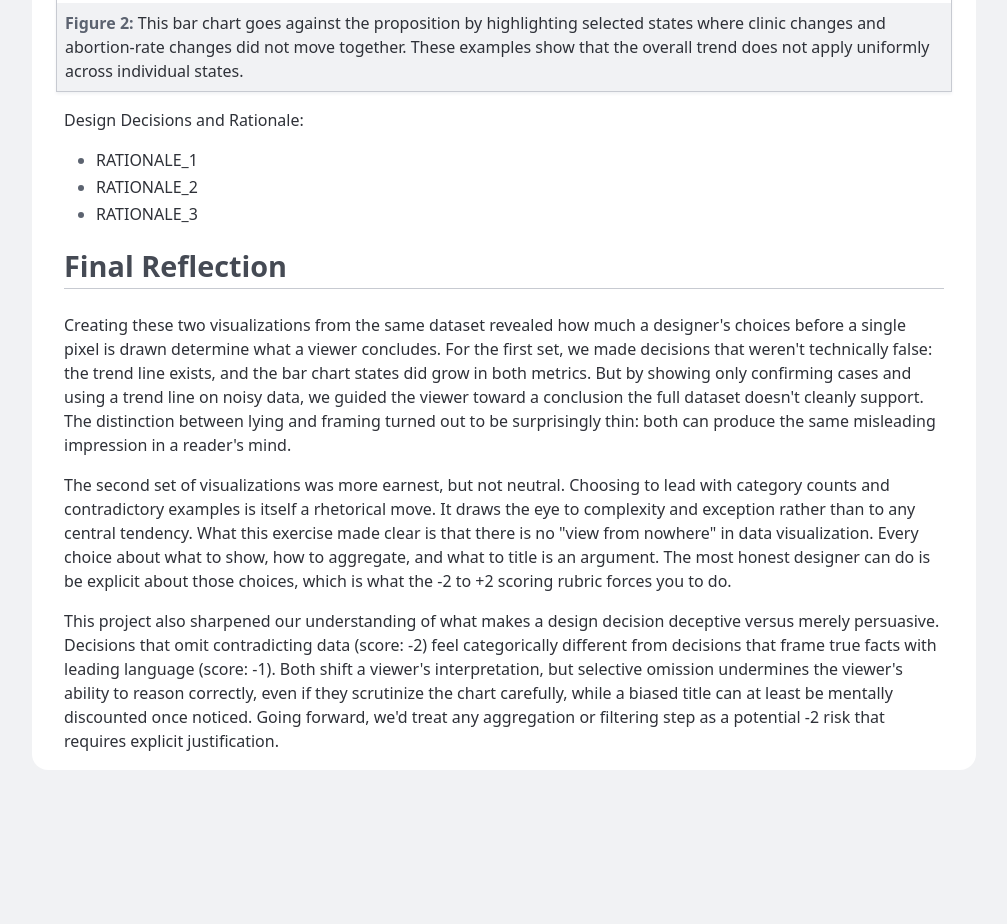
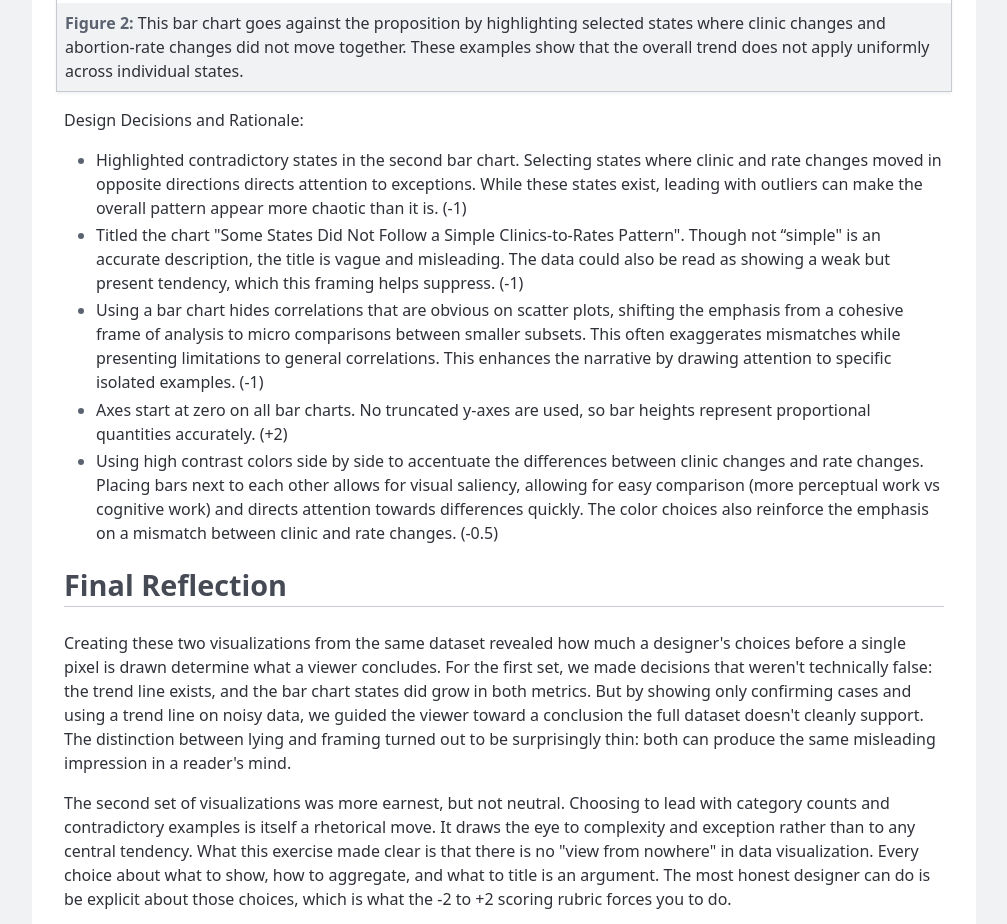
Before and after one commit to schloyerrisa/portfolio, a plain HTML site: page project2/project2_report.html in a window 1280 px wide. Shown: the part 1870-2794 px from the top of the page, without its empty margins (136-1143 px from the left). Before the commit the page ends 2648 px from the top, so only its background shows below. Drawn offline with Linux system fonts and the light colour scheme.

Commit message:
Update project2_report.html

```diff
--- a/project2/project2_report.html
+++ b/project2/project2_report.html
@@ -193,9 +193,14 @@
                 <p>Design Decisions and Rationale:</p>
 
                 <ul>
-                    <li>RATIONALE_1</li>
-                    <li>RATIONALE_2</li>
-                    <li>RATIONALE_3</li>
+                    <li>Highlighted contradictory states in the second bar chart. Selecting states where clinic and rate changes moved in opposite directions directs attention to exceptions. While these states exist, leading with outliers can make the overall pattern appear more chaotic than it is. (-1)</li>
+                    <li>Titled the chart "Some States Did Not Follow a Simple Clinics-to-Rates Pattern". Though not “simple" is an accurate description, the title is vague and misleading. The data could also be read as showing a weak but present tendency, which this framing helps suppress. (-1)
+</li>
+                    <li>Using a bar chart hides correlations that are obvious on scatter plots, shifting the emphasis from a cohesive frame of analysis to micro comparisons between smaller subsets. This often exaggerates mismatches while presenting limitations to general correlations. This enhances the narrative by drawing attention to specific isolated examples. (-1)
+</li>
+                    <li> Axes start at zero on all bar charts. No truncated y-axes are used, so bar heights represent proportional quantities accurately. (+2)
+</li>
+                    <li> Using high contrast colors side by side to accentuate the differences between clinic changes and rate changes. Placing bars next to each other allows for visual saliency, allowing for easy comparison (more perceptual work vs cognitive work) and directs attention towards differences quickly. The color choices also reinforce the emphasis on a mismatch between clinic and rate changes. (-0.5)</li>
                 </ul>
             </section>
 
```
